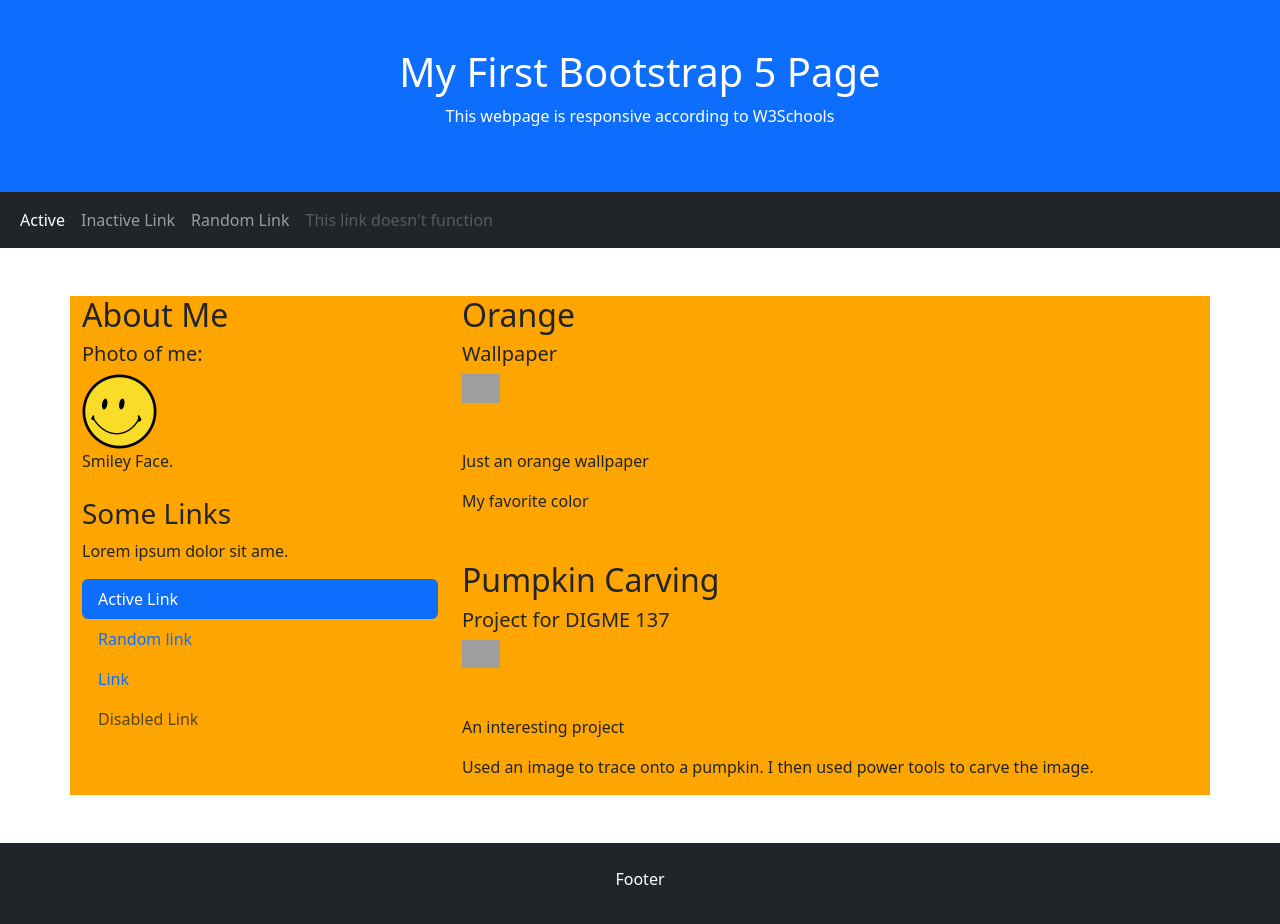
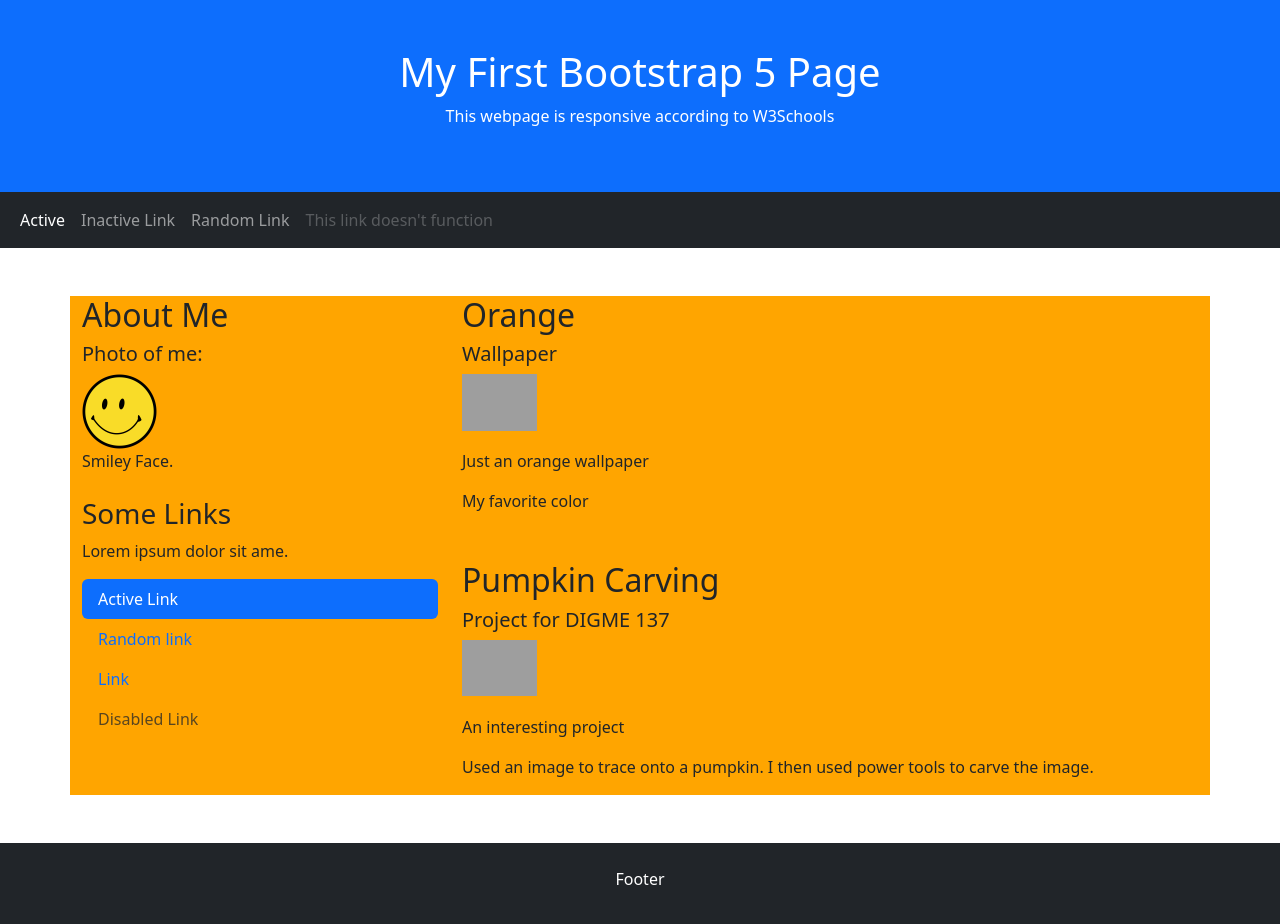
Before and after one commit to ReleasedSoap/WillRProgramming, a plain HTML site: page Studio 3/WR_BootStrapPractice.html in a window 1280 px wide. Drawn offline with nearby package versions, Linux system fonts and the light colour scheme; grey boxes are pictures that could not be loaded.

Commit message:
size change

```diff
--- a/Studio 3/WR_BootStrapPractice.html
+++ b/Studio 3/WR_BootStrapPractice.html
@@ -47,7 +47,7 @@
     <div class="col-sm-4">
       <h2>About Me</h2>
       <h5>Photo of me:</h5>
-      <div class="fakeimg"><img src="Images/Smiley.png" class="img-fluid w-80"></div>
+      <div class="fakeimg"><img src="Images/Smiley.png" class="img-fluid w-90"></div>
       <p>Smiley Face.</p>
       <h3 class="mt-4">Some Links</h3>
       <p>Lorem ipsum dolor sit ame.</p>
@@ -70,13 +70,13 @@
     <div class="col-sm-8">
       <h2>Orange</h2>
       <h5>Wallpaper</h5>
-      <div class="fakeimg"><img src="Images/Orange Wallpaper.jpg" class="img-fluid w-50"></div>
+      <div class="fakeimg"><img src="Images/Orange Wallpaper.jpg" class="img-fluid w-90"></div>
       <p>Just an orange wallpaper</p>
       <p>My favorite color</p>
 
       <h2 class="mt-5">Pumpkin Carving</h2>
       <h5>Project for DIGME 137</h5>
-      <div class="fakeimg"><img src="Images/DIGME 137 Final Pumpkin Carving.jpg" class="img-fluid w-50"></div>
+      <div class="fakeimg"><img src="Images/DIGME 137 Final Pumpkin Carving.jpg" class="img-fluid w-90"></div>
       <p>An interesting project</p>
       <p>Used an image to trace onto a pumpkin. I then used power tools to carve the image.</p>
     </div>
```
